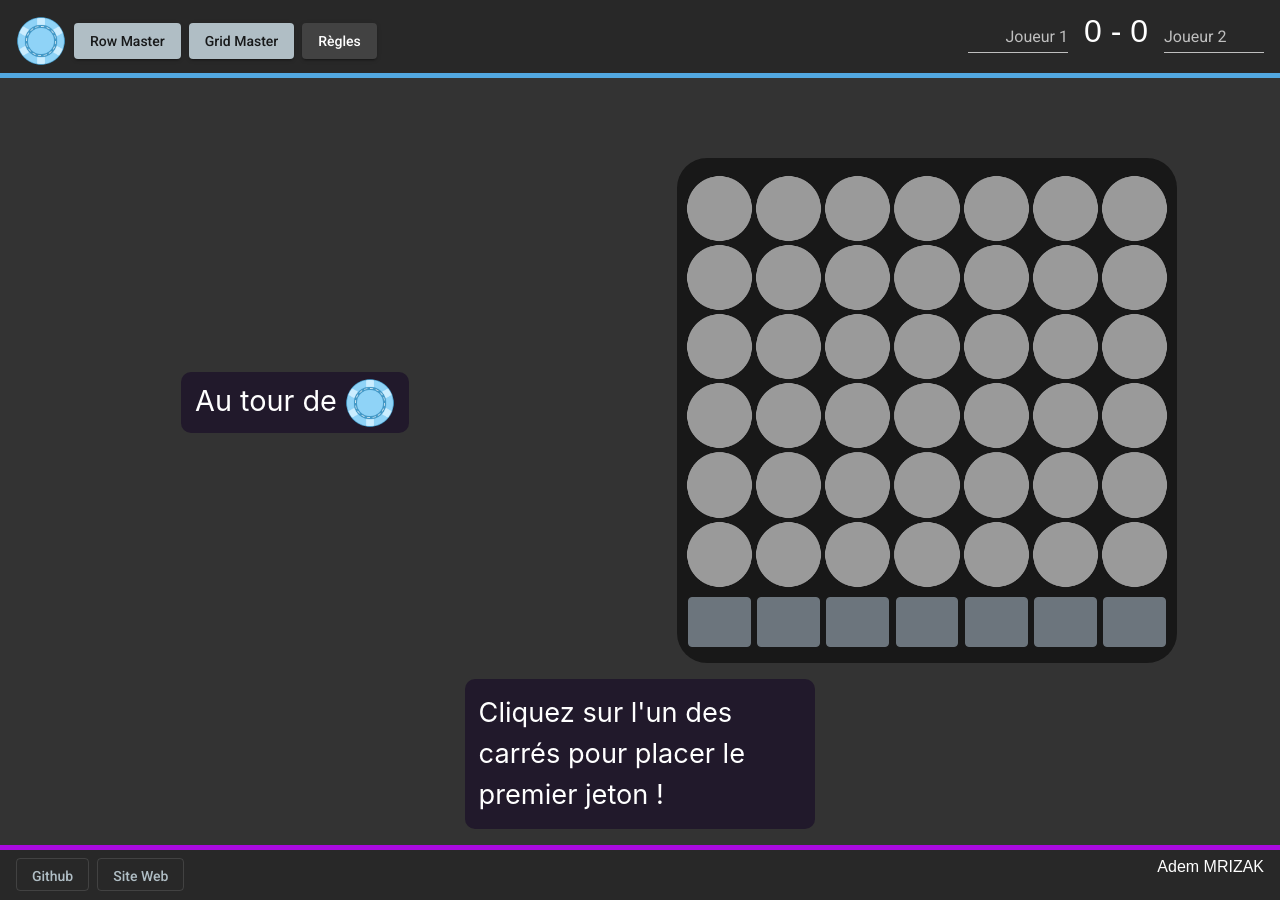
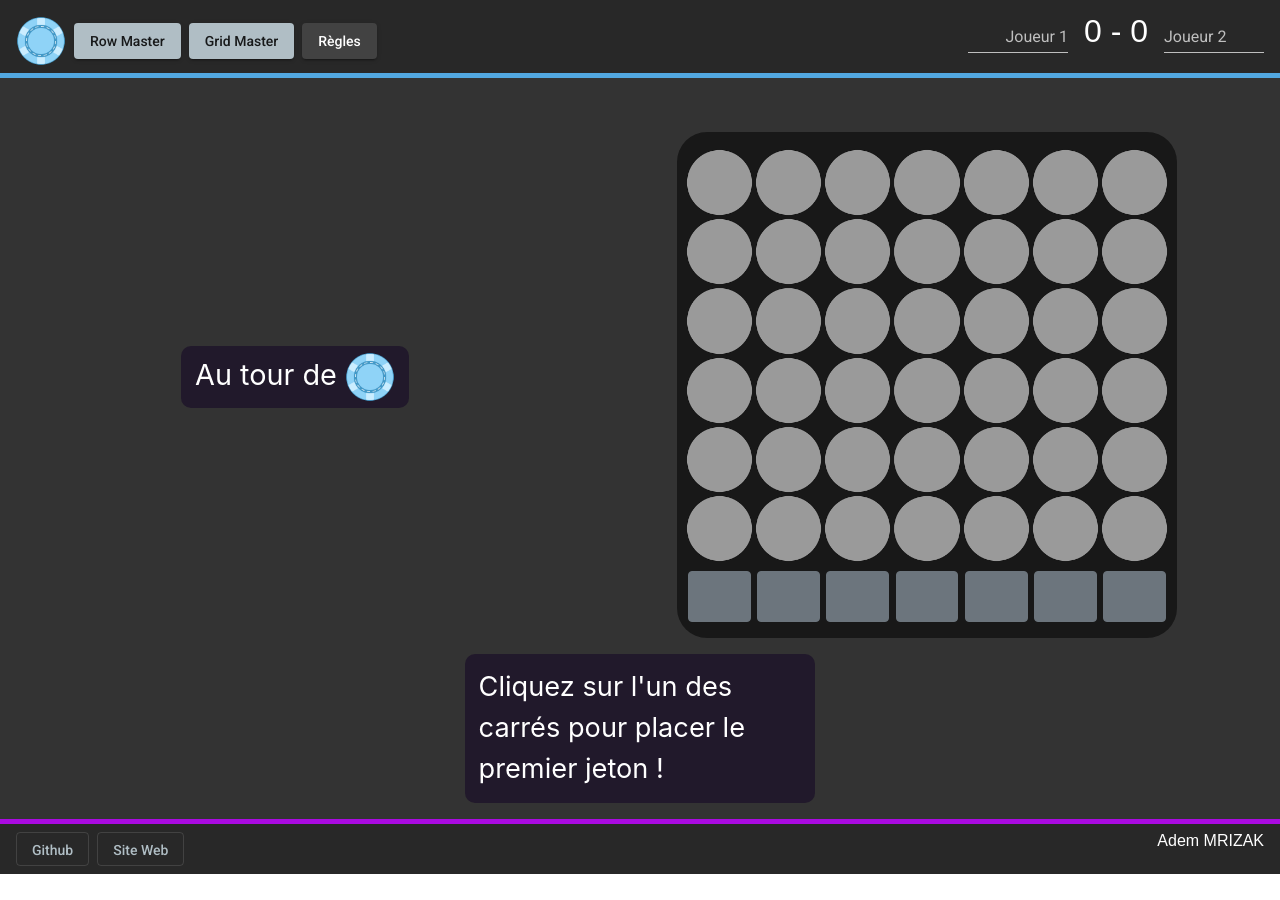
Before and after one commit to adem-m/games-master, an Angular app: page / in a window 1280 px wide. After the commit the page ends 875 px from the top, so only its background shows below. Built offline with nearby package versions, Linux system fonts and the light colour scheme.

Commit message:
padding fix

```diff
--- a/src/app/app.component.scss
+++ b/src/app/app.component.scss
@@ -48,7 +48,7 @@ body {
 .base {
     height: fit-content;
     background-color: rgb(51, 51, 51);
-    padding-top: 5vw;
+    padding-top: 3vw;
     padding-bottom: 1em;
 }
 .botline {
```
